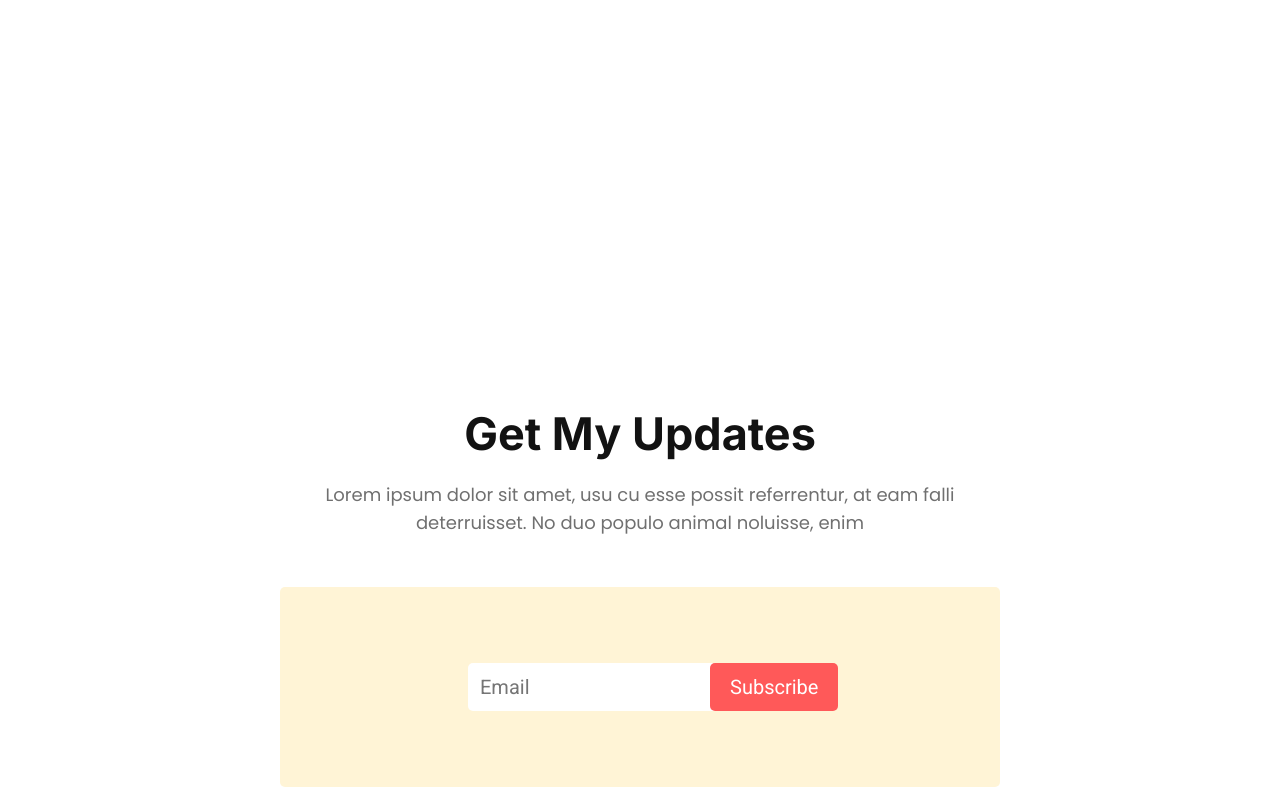
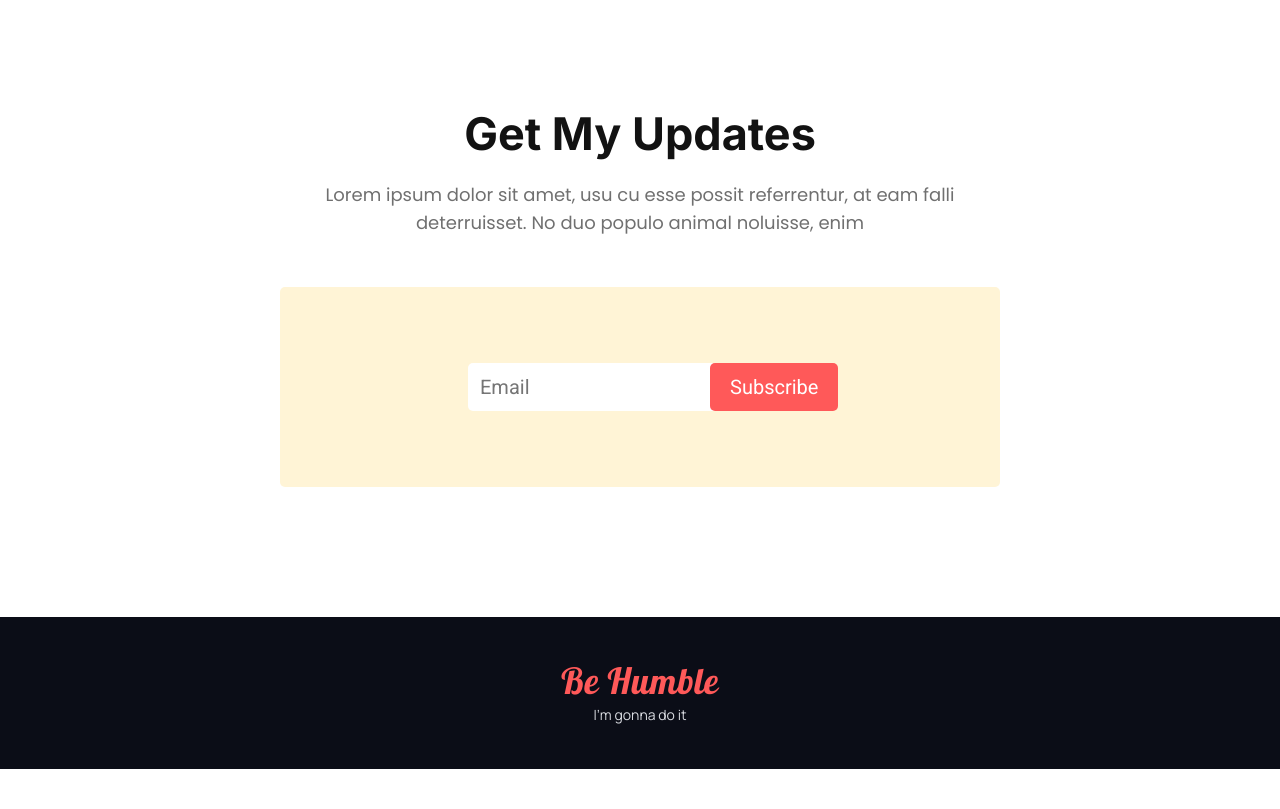
Before and after one commit to wahidalam91/dontate-today, a plain HTML site: page index.html in a window 1280 px wide. Shown: the part 3268-4077 px from the top of the page. After the commit the page ends 4037 px from the top, so only its background shows below. Drawn offline with Linux system fonts and the light colour scheme.

Commit message:
Footer secttion done

```diff
--- a/index.html
+++ b/index.html
@@ -116,18 +116,18 @@
             <div class="container text-container inter">
                 <h2 class="section-title">Get My Updates</h2>
                 <p class="description poppins-regular  ">Lorem ipsum dolor sit amet, usu cu esse possit referrentur, at eam falli deterruisset. No duo populo animal noluisse, enim</p>
-                <form class="form-container">
+                <div class="form-container">
                     <input class="roboto" type="email" name="email" id="email" placeholder="Email">
                     <button class="btn-primary roboto">Subscribe</button>
-                </form>
+                </div>
             </div>
            </section>
         </div>
 
     </main>
     <footer>
-        <h2 class="manrope">Be Humble</h2>
-        <p>I'm gonna do it</p>
+        <h2 class="lobster-regular">Be Humble</h2>
+        <p class="manrope">I'm gonna do it</p>
     </footer>
 </body>
 </html>
--- a/styles.css
+++ b/styles.css
@@ -1,4 +1,5 @@
-@import url('https://fonts.googleapis.com/css2?family=Inter:ital,opsz,wght@0,14..32,100..900;1,14..32,100..900&family=Manrope:wght@200..800&family=Poppins:ital,wght@0,100;0,200;0,300;0,400;0,500;0,600;0,700;0,800;0,900;1,100;1,200;1,300;1,400;1,500;1,600;1,700;1,800;1,900&family=Roboto:ital,wght@0,100..900;1,100..900&display=swap');
+@import url('https://fonts.googleapis.com/css2?family=Inter:ital,opsz,wght@0,14..32,100..900;1,14..32,100..900&family=Lobster&family=Manrope:wght@200..800&family=Poppins:wght@400;700&family=Roboto:ital,wght@0,100..900;1,100..900&display=swap');
+
 
 *{
   margin: 0;
@@ -7,11 +8,18 @@
 }
 
 
-.manrope {
+.manrope{
   font-family: "Manrope", sans-serif;
   font-optical-sizing: auto;
   font-style: normal;
 }
+
+.lobster-regular {
+  font-family: "Lobster", sans-serif;
+  font-weight: 400;
+  font-style: normal;
+}
+
 
 .poppins-regular {
   font-family: "Poppins", sans-serif;
@@ -46,7 +54,6 @@ main section{
 .container{
   margin: 0 auto;
   max-width: 960px;
-  height: 600px;
   margin-bottom: 130px;
 }
 
@@ -269,7 +276,29 @@ input[type="email"]{
   margin-left: -10px;
 }
 
+/* Footer */
+footer{
+  padding: 42px 0;
+  background-color: rgb(11, 13, 23);
+  display: flex;
+  flex-direction: column;
+  align-items: center;
+  justify-content: center;
+}
 
+footer h2{
+  color: rgb(255, 89, 89);
+  font-size: 36px;
+  line-height: 44px;
+  letter-spacing: 0.5px;
+}
+
+footer p{
+  color: rgb(217, 219, 225);
+  font-size: 14px;
+  line-height: 24px;
+  letter-spacing: 0%;
+}
 
 
 
```
